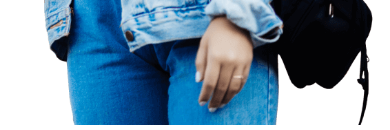
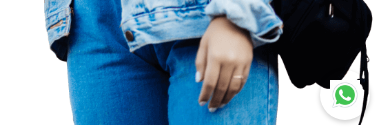
Before and after one commit to Baboucar/sabroad, a Vue app: page / in a window 390 px wide. Shown: the part 704-834 px from the top of the page. Built offline with nearby package versions, Linux system fonts and the light colour scheme; a web font is replaced by a local one.

Commit message:
added whatsapp

```diff
--- a/src/components/About.vue
+++ b/src/components/About.vue
@@ -39,6 +39,8 @@
       </div>
 
     </div>
+    <Whatsapp phoneNumber="+60172117150" />
+
     <Footer/>
 
 
@@ -47,10 +49,13 @@
   <script>
   import Nav from './Nav.vue';
   import Footer from './Footer.vue';
+  import Whatsapp from './Whatsapp.vue';
   export default {
     components:{
     Nav,
-    Footer
+    Footer,
+    Whatsapp
+
 
     },
     data() {
--- a/src/components/Apply.vue
+++ b/src/components/Apply.vue
@@ -49,6 +49,8 @@
       </form>
     </div>
   </div>
+  <Whatsapp phoneNumber="+60172117150" />
+
   <Footer />
 </template>
 
@@ -56,12 +58,15 @@
 import emailjs from '@emailjs/browser';
 import Nav from './Nav.vue';
 import Footer from './Footer.vue';
+import Whatsapp from './Whatsapp.vue';
 
 export default {
   components: {
     Nav,
     Footer,
+    Whatsapp
   },
+
   data() {
     return {
       form: {
--- a/src/components/Contact.vue
+++ b/src/components/Contact.vue
@@ -58,6 +58,8 @@
       </div>
     </div>
   </div>
+  <Whatsapp phoneNumber="+60172117150" />
+
   <Footer />
 </template>
 
@@ -65,11 +67,13 @@
 import emailjs from '@emailjs/browser';
 import Nav from './Nav.vue';
 import Footer from './Footer.vue';
+import Whatsapp from './Whatsapp.vue';
 
 export default {
   components: {
     Nav,
     Footer,
+    Whatsapp
   },
   name: 'ContactPage',
   data() {
--- a/src/components/Home.vue
+++ b/src/components/Home.vue
@@ -133,6 +133,8 @@
     <section class="video">
         <iframe class="video" width="1800" height="315" src="video.mp4" frameborder="0" allowfullscreen></iframe>
     </section>
+    <Whatsapp phoneNumber="+60172117150" />
+
     <Footer />
 
 </template>
@@ -143,6 +145,7 @@ import { defineComponent } from 'vue'
 import { Vue3Marquee } from 'vue3-marquee'
 import Nav from './Nav.vue';
 import Footer from './Footer.vue';
+import Whatsapp from './Whatsapp.vue';
 
 export default defineComponent({
     name: 'Basic',
@@ -152,6 +155,7 @@ export default defineComponent({
         Navigation,
         Nav,
         Footer,
+        Whatsapp,
         Vue3Marquee,
     },
 
--- a/src/components/Programs.vue
+++ b/src/components/Programs.vue
@@ -84,6 +84,8 @@
       <h1 class="contact">If you cannot find the course you are looking for please <router-link to="/contact" class="link" >Contact us  </router-link>  and we will be glad to assist you</h1>
      </div>
     </section>
+    <Whatsapp phoneNumber="+60172117150" />
+
     <Footer />
   </div>
 </template>
@@ -91,10 +93,12 @@
 <script>
 import Nav from './Nav.vue';
 import Footer from './Footer.vue';
+import Whatsapp from './Whatsapp.vue';
 export default {
   components: {
     Nav,
-    Footer
+    Footer,
+    Whatsapp
   },
   data() {
     return {
--- /dev/null
+++ b/src/components/Whatsapp.vue
@@ -0,0 +1,55 @@
+<template>
+    <a
+      :href="`https://wa.me/${phoneNumber}`"
+      target="_blank"
+      class="whatsapp-button"
+    >
+      <img src="/whatsapp.gif" alt="WhatsApp" />
+    </a>
+  </template>
+
+  <script>
+  export default {
+    name: "WhatsAppButton",
+    props: {
+      phoneNumber: {
+        type: String,
+        required: true,
+      },
+    },
+  };
+  </script>
+
+  <style scoped>
+  .whatsapp-button {
+    position: fixed;
+    bottom: 20px;
+    right: 20px;
+
+    border-radius: 50%;
+    width: 60px;
+    height: 60px;
+    display: flex;
+    align-items: center;
+    justify-content: center;
+    box-shadow: 0 2px 5px rgba(0, 0, 0, 0.2);
+    z-index: 1000;
+  }
+
+  .whatsapp-button img {
+    width: 35px;
+    height: 35px;
+  }
+
+  @media (max-width: 768px) {
+    .whatsapp-button {
+      width: 50px;
+      height: 50px;
+    }
+
+    .whatsapp-button img {
+      width: 30px;
+      height: 30px;
+    }
+  }
+  </style>
```
Also changed, not shown: public/whatsapp.gif (added).
